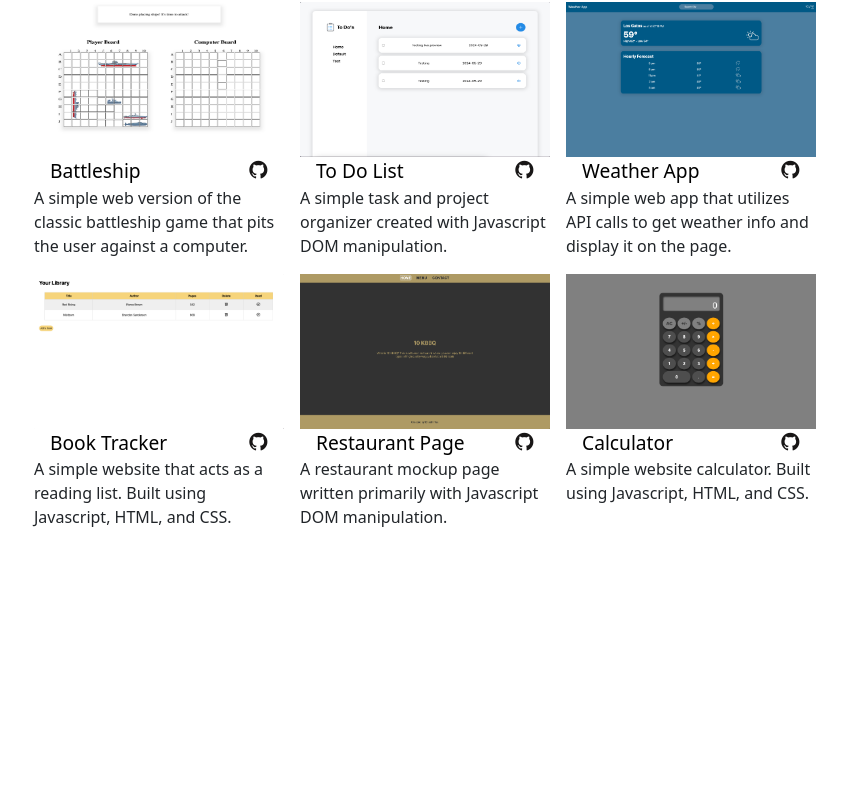
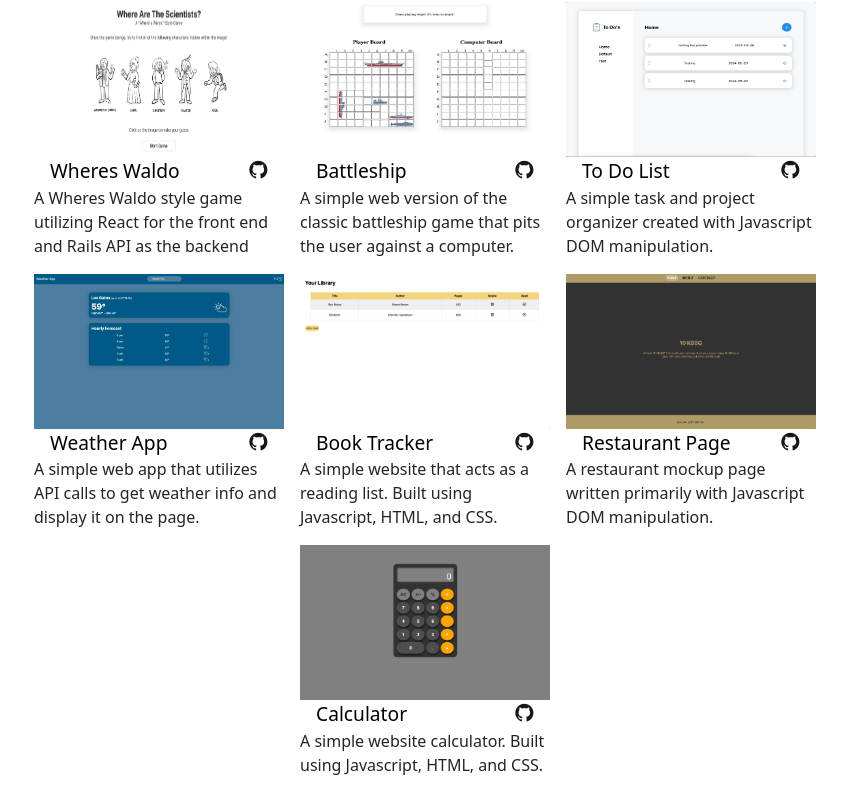
Before and after one commit to ewoknock/portfolio, a React (Vite) app: page / in a window 1280 px wide. Shown: the part 2118-2917 px from the top of the page, without its empty margins (215-1062 px from the left). Before the commit the page ends 2679 px from the top, so only its background shows below. Built offline with nearby package versions, Linux system fonts and the light colour scheme.

Commit message:
Adds in waldo project

```diff
--- a/src/components/Projects.jsx
+++ b/src/components/Projects.jsx
@@ -7,12 +7,14 @@ import Booktracker from '../images/booktracker.png'
 import Battleship from '../images/Battleship.png'
 import ShoppingCart from '../images/shopping-cart.png'
 import Calculator from '../images/calculator.png'
+import Waldo from '../images/waldo.png'
 import '../styles/Projects.css'
 
 const ProjsData = [
     { key: 201, name: 'Tweeter', img: Tweeter, alt: 'Twitter Clone', desc: 'A twitter clone built using Ruby on Rails', github: 'https://github.com/ewoknock/tweeter', live: 'https://tweeter-twitterclone.fly.dev/' },
     { key: 202, name: 'Resume Builder', img: Resume, alt: 'Resume Builder', desc: 'A resume builder built using React', github: 'https://github.com/ewoknock/cv-generator', live: 'https://ewoknock.github.io/cv-generator' },
     { key: 203, name: 'Shopping Cart', img: ShoppingCart, alt: 'Shopping Cart', desc: 'A simple mock shop site with the primary focus being on implementing a cart', github: 'https://github.com/ewoknock/shopping-cart', live: 'https://ewoknock.github.io/shopping-cart/' },
+    { key: 204, name: 'Wheres Waldo', img: Waldo, alt: 'Wheres Waldo', desc: 'A Wheres Waldo style game utilizing React for the front end and Rails API as the backend', github: 'https://github.com/ewoknock/whereswaldo', live: 'https://ewoknock.github.io/whereswaldo/' },
     { key: 301, name: 'Battleship', img: Battleship, alt: 'Battleship', desc: 'A simple web version of the classic battleship game that pits the user against a computer.', github: 'https://github.com/ewoknock/odin-javascript-projects/tree/main/battleship', live: 'https://ewoknock.github.io/odin-javascript-projects/battleship/dist/index.html' },
     { key: 302, name: 'To Do List', img: ToDo, alt: 'To Do List', desc: 'A simple task and project organizer created with Javascript DOM manipulation.', github: 'https://github.com/ewoknock/odin-javascript-projects/tree/main/to-do-list', live: 'https://ewoknock.github.io/odin-javascript-projects/to-do-list/dist/index.html' },
     { key: 303, name: 'Weather App', img: Weather, alt: 'Weather App', desc: 'A simple web app that utilizes API calls to get weather info and display it on the page.', github: 'https://github.com/ewoknock/odin-javascript-projects/tree/main/weather-app', live: 'https://ewoknock.github.io/odin-javascript-projects/weather-app/dist/index.html' },
```
Also changed, not shown: src/images/waldo.png (added).
